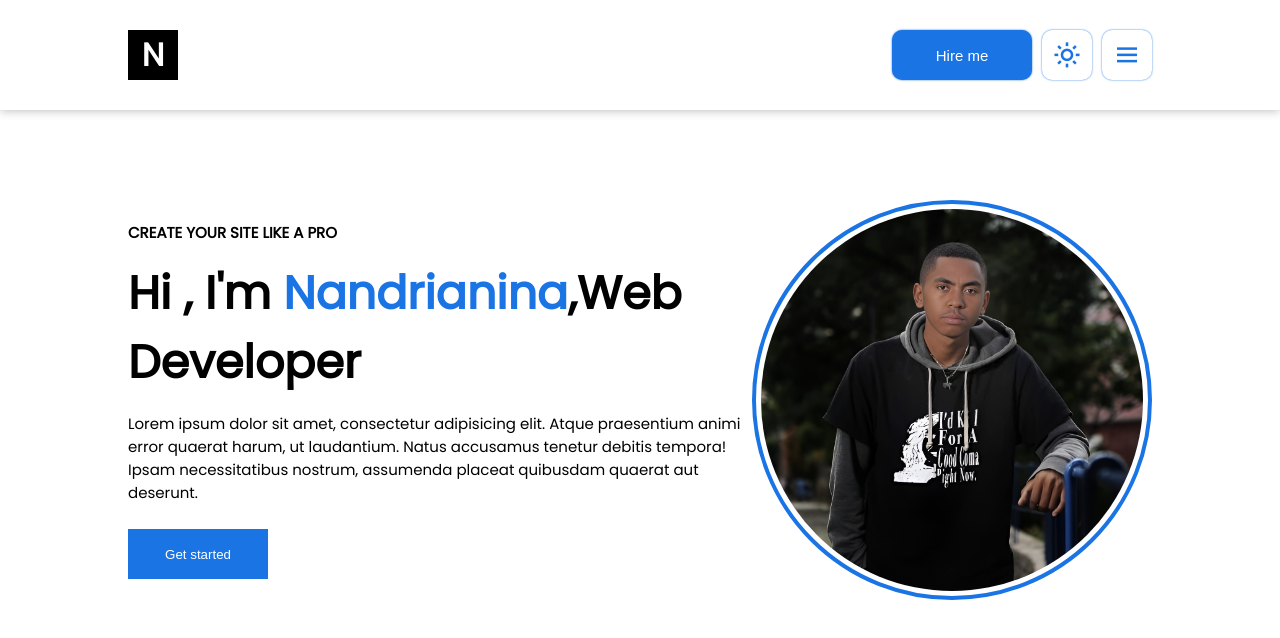
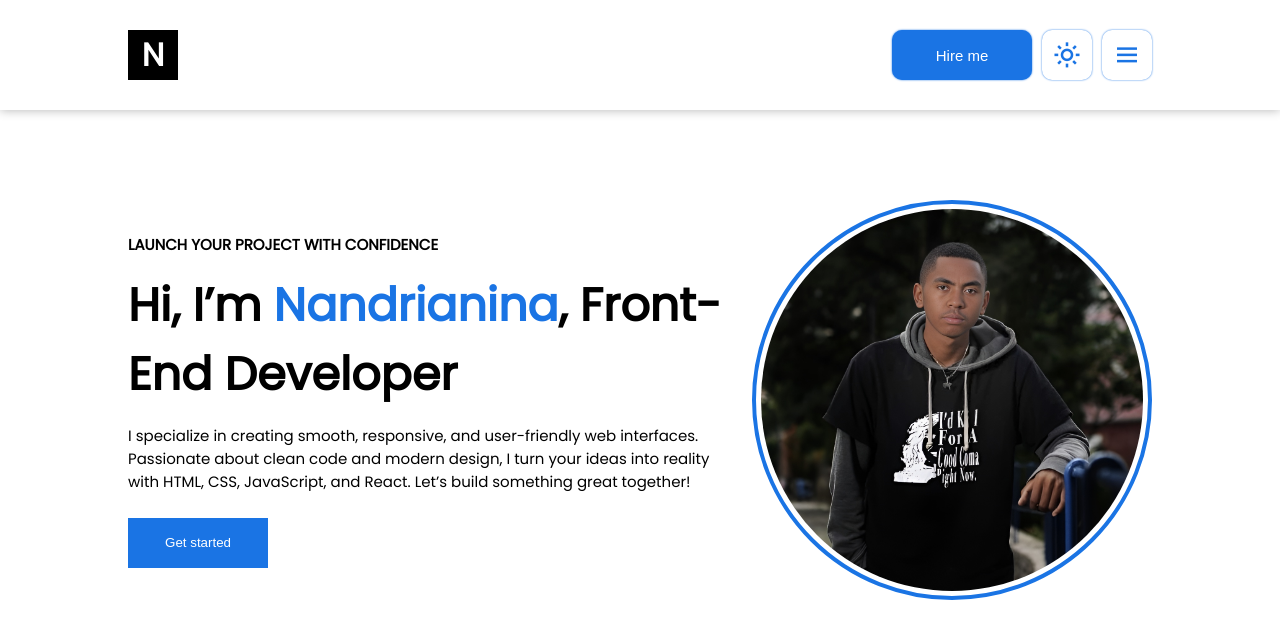
Before and after one commit to NandryRakoto/React_portfolio, a React (Vite) app: page / in a window 1280 px wide. Shown: the top 638 px of the page. Built offline with nearby package versions, Linux system fonts and the light colour scheme.

Commit message:
Update Hero.jsx

```diff
--- a/src/components/Home/Hero.jsx
+++ b/src/components/Home/Hero.jsx
@@ -15,9 +15,9 @@ export default function Hero({dark , setDark}) {
             animate = {{opacity : 1 , x : 0}}
             transition={{duration : 0.6,delay : 0}}
           className="text">
-            <h4>Create your site like a pro</h4>
-            <h2>Hi , I'm  <span>Nandrianina</span>,Web Developer</h2>
-            <p>Lorem ipsum dolor sit amet, consectetur adipisicing elit. Atque praesentium animi error quaerat harum, ut laudantium. Natus accusamus tenetur debitis tempora! Ipsam necessitatibus nostrum, assumenda placeat quibusdam quaerat aut deserunt.</p>
+            <h4>Launch your project with confidence</h4>
+            <h2>Hi, I’m <span>Nandrianina</span>, Front-End Developer</h2>
+            <p>I specialize in creating smooth, responsive, and user-friendly web interfaces. Passionate about clean code and modern design, I turn your ideas into reality with HTML, CSS, JavaScript, and React. Let’s build something great together!</p>
             <Link to="/Project"><button>Get started</button></Link>
           </motion.div>
           <div className="image">
```
